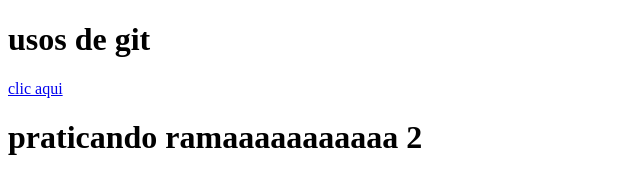
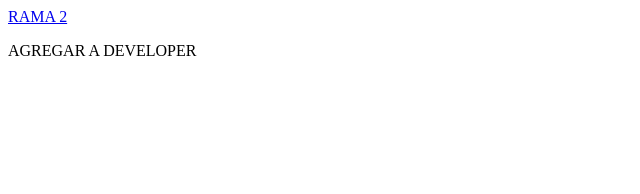
Before and after one commit to CesarSierra97/proyectoweb1, a plain HTML site: page assets/index.html in a window 1280 px wide. Shown: the whole page, without its empty margins (0-640 px from the left). Drawn offline with Linux system fonts and the light colour scheme.

Commit message:
se genero rama 2

```diff
--- a/assets/index.html
+++ b/assets/index.html
@@ -8,10 +8,12 @@
 </head>
 <body>
 
-    <h1>usos de git</h1>
-    <a href="clic"> clic aqui </a>
 
-    <h1> praticando ramaaaaaaaaaaa 2</h1>
+    <a href="clic"> RAMA 2 </a>
+
+    <P>
+        AGREGAR A DEVELOPER
+    </P>
 
 </body>
 </html>
```
